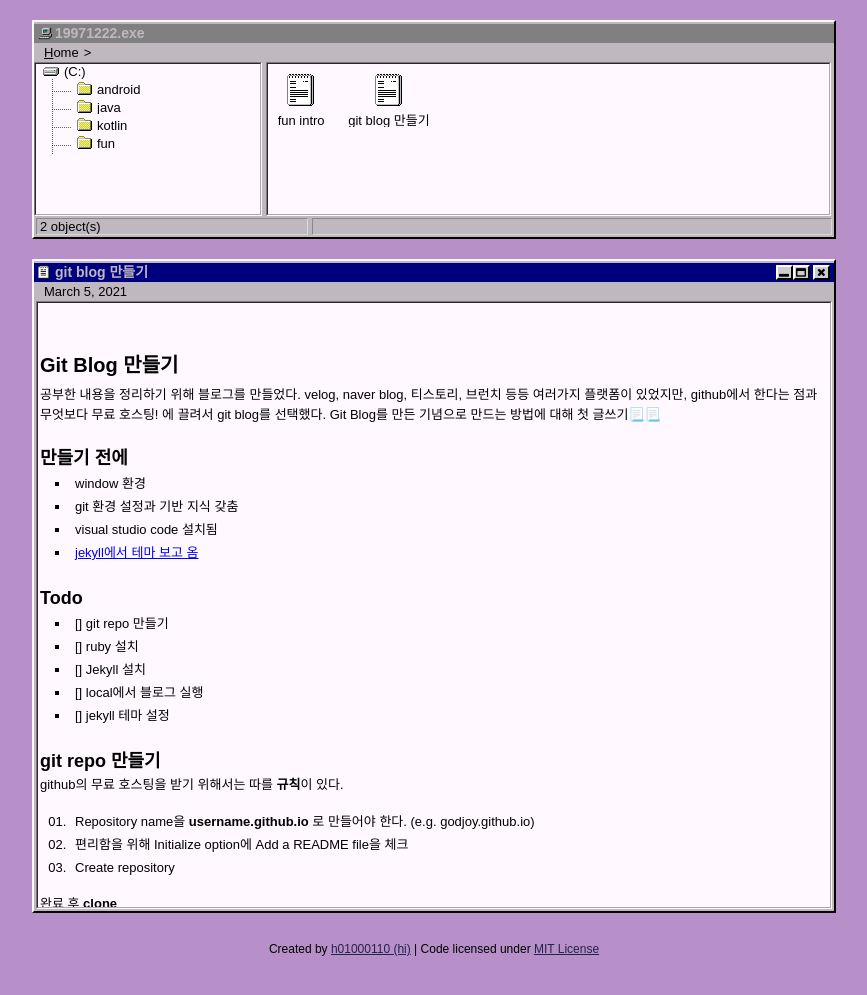
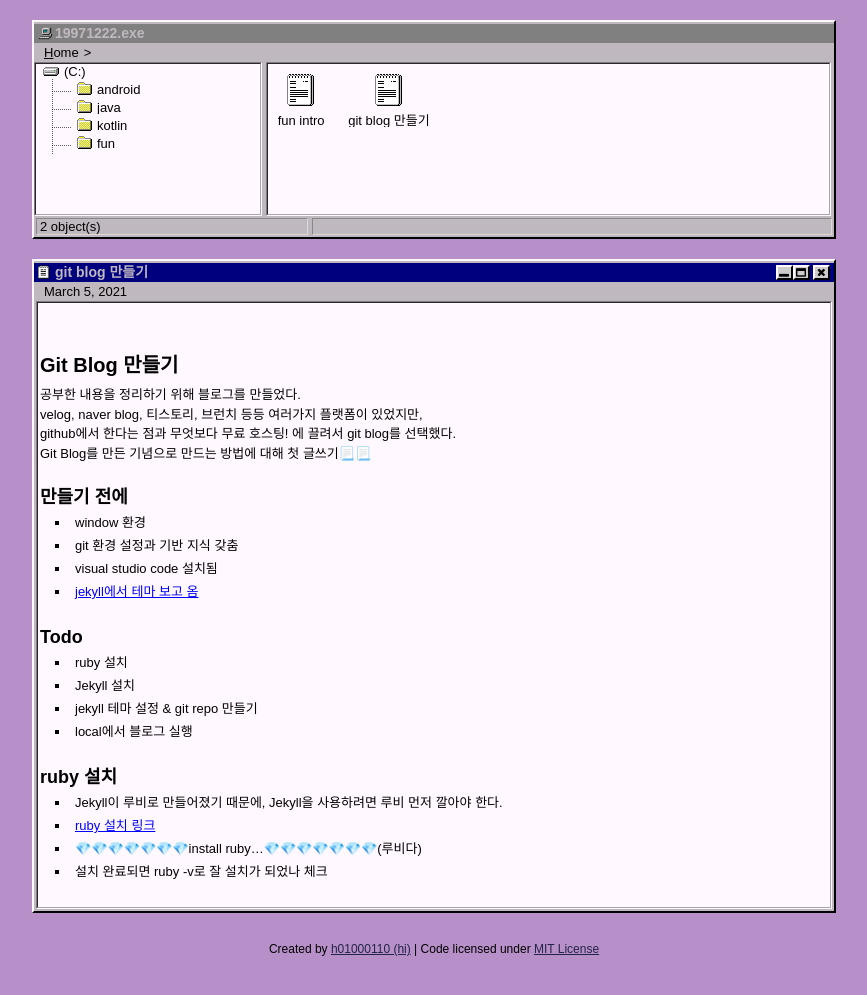
Before and after one commit to godjoy/godjoy.github.io, a Jekyll site: the page built from _posts/fun/2021-03-05-git-blog.md, in a window 1280 px wide. Shown: the top 995 px of the page, without its empty margins (206-1073 px from the left). Built offline with Jekyll 4.4.1, drawn with Linux system fonts in a browser that asks for light colours.

Commit message:
[fun] git blog * 작성 완료! * 첫 포스팅

````diff
--- a/_posts/fun/2021-03-05-git-blog.md
+++ b/_posts/fun/2021-03-05-git-blog.md
@@ -20,28 +20,17 @@ Git Blog를 만든 기념으로 만드는 방법에 대해 첫 글쓰기📃📃
 
 ## Todo
 
-- [] git repo 만들기
-- [] ruby 설치
-- [] Jekyll 설치
-- [] local에서 블로그 실행
-- [] jekyll 테마 설정
-
-## git repo 만들기
-
-github의 무료 호스팅을 받기 위해서는 따를 **규칙**이 있다.
-
-1. Repository name을 **username.github.io** 로 만들어야 한다. (e.g. godjoy.github.io)
-1. 편리함을 위해 Initialize option에 Add a README file을 체크
-1. Create repository
-
-완료 후 **clone**
+- ruby 설치
+- Jekyll 설치
+- jekyll 테마 설정 & git repo 만들기
+- local에서 블로그 실행
 
 ## ruby 설치
 
-Jekyll이 루비로 만들어졌기 때문에, Jekyll을 사용하려면 루비 먼저 깔아야 한다.
-💎[ruby 설치 링크](https://rubyinstaller.org/downloads/)
-💎💎💎💎💎💎💎💎💎💎💎💎install ruby...💎💎💎💎💎💎💎💎💎💎💎💎(루비다)
-설치 완료되면 ruby -v로 잘 설치가 되었나 체크
+- Jekyll이 루비로 만들어졌기 때문에, Jekyll을 사용하려면 루비 먼저 깔아야 한다.
+- [ruby 설치 링크](https://rubyinstaller.org/downloads/)
+- 💎💎💎💎💎💎💎install ruby...💎💎💎💎💎💎💎(루비다)
+- 설치 완료되면 ruby -v로 잘 설치가 되었나 체크
 
 ## Jekyll 설치
 
@@ -49,22 +38,51 @@ Jekyll이 루비로 만들어졌기 때문에, Jekyll을 사용하려면 루비
 2. 터미널 열고(ctrl + `) Jekyll install
 
 ```
-$ gem install jekyll bundler
+$ gem install bundler jekyll
 ```
+
+## 테마 설정
+
+내가 고른 테마는 [windows95](https://github.com/h01000110/windows-95)
+
+- 폴더구조가 마음에 든다! 멋이 난다
+- 그러나 인기 많은 테마들에 비해 문서나 이런게 아무 것도 없다..
+- 가독성도..그닥이지만 내가 재밌어서 열심히 포스팅 하는게 중요하니까 맘에 드는 테마 쓰기
+
+테마를 골랐으면 github에서 해당 테마를 내 repo로 fork한다.
+
+## git repo 이름 수정
+
+github의 무료 호스팅을 받기 위해서는 따를 **규칙**이 있다.
+
+- Repository name을 **username.github.io** 로 만들어야 한다. (e.g. godjoy.github.io)
+- username.github.io를 주소창에 넣으면 내 블로그가 보인다!
+
+## \_config.yml 파일 수정
+
+- url : https://reponame.github.io/
+- baseUrl: ""
 
 ## 로컬에서 블로그 실행
 
-터미널에 서버 실행 명령어를 입력한다.
+매번 git 에 push 해서 수정사항을 확인하는건 지나치게 번거롭다.
+로컬에서 실행시키기 위해 jekyll을 이용한다.
+
+1. git clone
+2. visual studio code 실행
+3. 터미널 열고(ctrl + `) 서버 실행 명령어를 입력한다.
 
 ```
-$ jekyll serve
+$ bundle exec jekyll serve
 ```
 
-그 후 "http://127.0.0.1:4000/" 접속하면 내 블로그가 실행된다!
+- "http://127.0.0.1:4000/" 접속하면 내 블로그가 실행된다!
 
 - 서버 종료: ctrl + c
 
-## 테마 설정
+## 글작성
+
+- \_posts 밑에 작성한다
 
 ## 참고
 
````
Also changed, not shown: 5 other files.
